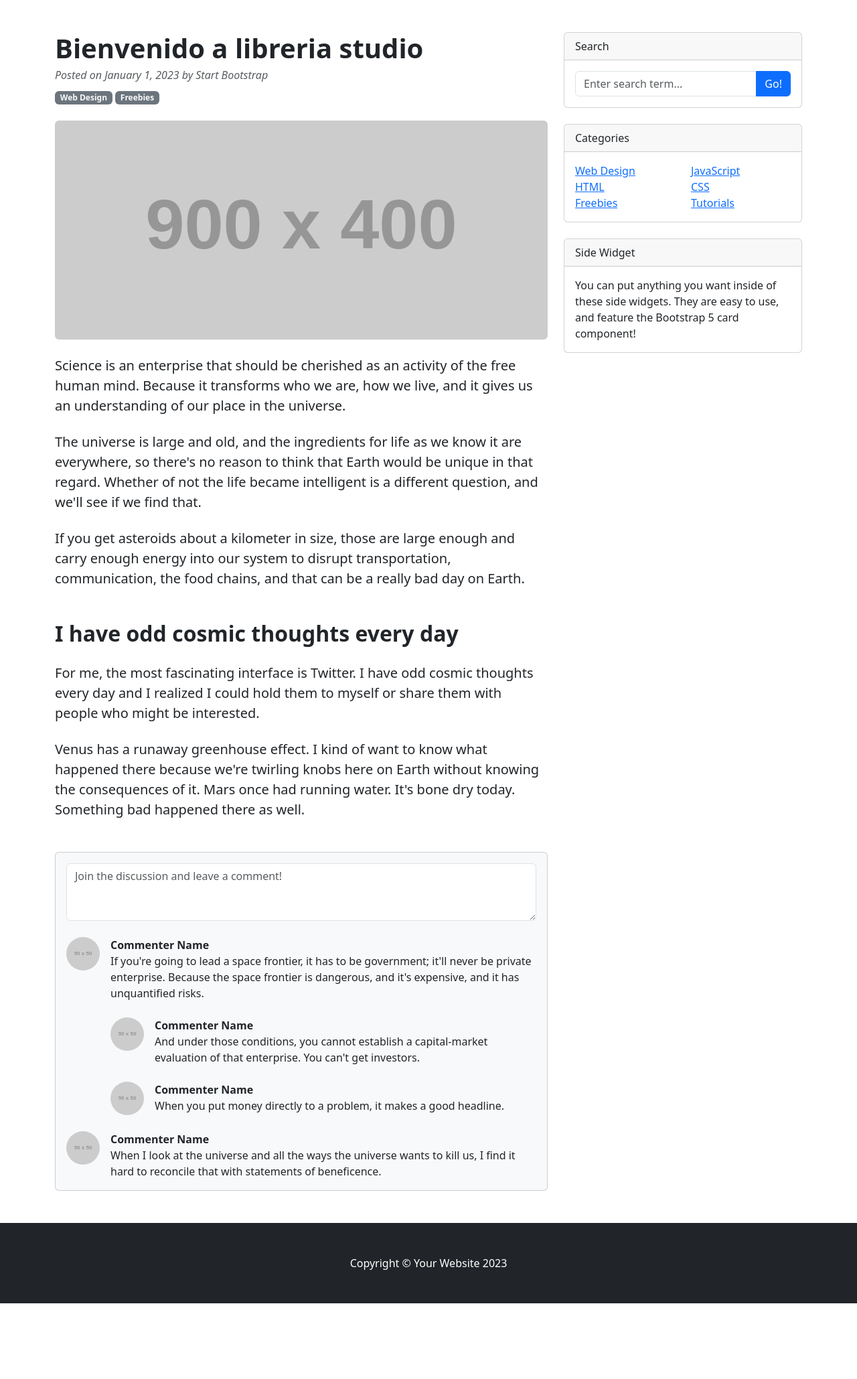
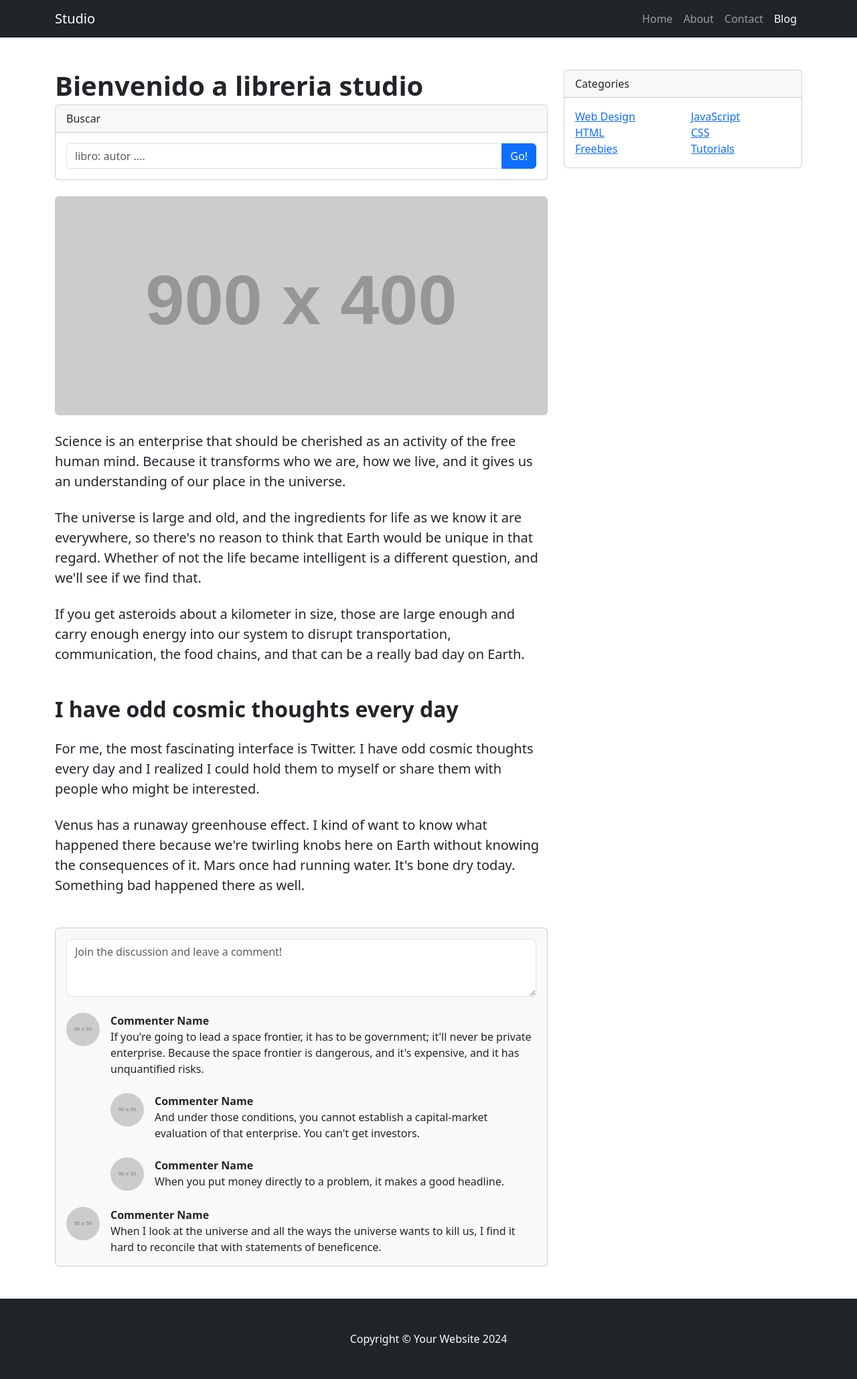
Before and after one commit to david-barrei/libreria, a Django app: page /autor_pais/ in a window 1280 px wide. Shown: the whole page at 67% size. Before the commit the page ends 1946 px from the top, so only its background shows below. Run offline with Django 5.2, Linux system fonts and the light colour scheme; grey boxes labelled with a size stand in for pictures from a placeholder-image service; some libraries are stand-ins or nearby versions.

Commit message:
estilizando el home

```diff
--- a/applications/libro/urls.py
+++ b/applications/libro/urls.py
@@ -5,6 +5,7 @@ from django.urls import path
 from .import views
 
 urlpatterns = [
+    path('', views.Home.as_view(), name="home"),
     path('libros/', views.ListLibros.as_view(), name="listar_libros"),
     path('libro_filtrar/', views.Genero_libro.as_view(), name="genero"),
 ]
--- a/applications/libro/views.py
+++ b/applications/libro/views.py
@@ -1,12 +1,15 @@
 
 from django.db.models.query import QuerySet
 from django.shortcuts import render
-from django.views.generic import ListView
+from django.views.generic import ListView,TemplateView
 
 from .models import Libro
 from .models import Genero
 from applications.autor.models import Autor
 # Create your views here.
+
+class Home(TemplateView):
+    template_name = 'base.html'
 
 class ListLibros(ListView):
 
--- a/templates/base.html
+++ b/templates/base.html
@@ -11,10 +11,21 @@
 </head>
 
 <body>
-    <nav>
-        {% block nav %}
-
-        {% endblock nav %}
+    <nav class="navbar navbar-expand-lg navbar-dark bg-dark">
+        <div class="container">
+            <a class="navbar-brand" href="#!">Studio</a>
+            <button class="navbar-toggler" type="button" data-bs-toggle="collapse"
+                data-bs-target="#navbarSupportedContent" aria-controls="navbarSupportedContent" aria-expanded="false"
+                aria-label="Toggle navigation"><span class="navbar-toggler-icon"></span></button>
+            <div class="collapse navbar-collapse" id="navbarSupportedContent">
+                <ul class="navbar-nav ms-auto mb-2 mb-lg-0">
+                    <li class="nav-item"><a class="nav-link" href="{% url 'home'%}">Home</a></li>
+                    <li class="nav-item"><a class="nav-link" href="#!">About</a></li>
+                    <li class="nav-item"><a class="nav-link" href="#!">Contact</a></li>
+                    <li class="nav-item"><a class="nav-link active" aria-current="page" href="#">Blog</a></li>
+                </ul>
+            </div>
+        </div>
     </nav>
 
     <!-- Page content-->
@@ -27,11 +38,27 @@
                     <header class="mb-4">
                         <!-- Post title-->
                         <h1 class="fw-bolder mb-1">Bienvenido a libreria studio</h1>
-                        <!-- Post meta content-->
-                        <div class="text-muted fst-italic mb-2">Posted on January 1, 2023 by Start Bootstrap</div>
-                        <!-- Post categories-->
-                        <a class="badge bg-secondary text-decoration-none link-light" href="#!">Web Design</a>
-                        <a class="badge bg-secondary text-decoration-none link-light" href="#!">Freebies</a>
+
+                        <!-- Search widget-->
+                        <div class="card mb-4">
+                            <div class="card-header">Buscar</div>
+                            <div class="card-body">
+                                <form method="GET" action="{% url 'listar_libros' %}">
+                                    <div class="input-group">
+                                        <!-- Input para el término de búsqueda -->
+                                        <input class="form-control" type="text" name="kword"
+                                            placeholder="libro: autor ...." aria-label="Enter search term..."
+                                            aria-describedby="button-search" required />
+
+                                        <!-- Botón para enviar el formulario -->
+                                        <button class="btn btn-primary" id="button-search" type="submit">
+                                            Go!
+                                        </button>
+                                    </div>
+                                </form>
+                            </div>
+                        </div>
+
                     </header>
                     <!-- Preview image figure-->
                     <figure class="mb-4"><img class="img-fluid rounded"
@@ -111,24 +138,7 @@
             </div>
             <!-- Side widgets-->
             <div class="col-lg-4">
-                <!-- Search widget-->
-                <div class="card mb-4">
-                    <div class="card-header">Search</div>
-                    <div class="card-body">
-                        <form method="GET" action="{% url 'listar_libros' %}">
-                            <div class="input-group">
-                                <!-- Input para el término de búsqueda -->
-                                <input class="form-control" type="text" name="kword" placeholder="Enter search term..."
-                                    aria-label="Enter search term..." aria-describedby="button-search" required />
 
-                                <!-- Botón para enviar el formulario -->
-                                <button class="btn btn-primary" id="button-search" type="submit">
-                                    Go!
-                                </button>
-                            </div>
-                        </form>
-                    </div>
-                </div>
                 <!-- Categories widget-->
                 <div class="card mb-4">
                     <div class="card-header">Categories</div>
@@ -151,19 +161,14 @@
                         </div>
                     </div>
                 </div>
-                <!-- Side widget-->
-                <div class="card mb-4">
-                    <div class="card-header">Side Widget</div>
-                    <div class="card-body">You can put anything you want inside of these side widgets. They are easy to
-                        use, and feature the Bootstrap 5 card component!</div>
-                </div>
+
             </div>
         </div>
     </div>
     <!-- Footer-->
     <footer class="py-5 bg-dark">
         <div class="container">
-            <p class="m-0 text-center text-white">Copyright &copy; Your Website 2023</p>
+            <p class="m-0 text-center text-white">Copyright &copy; Your Website 2024</p>
         </div>
     </footer>
 
```
